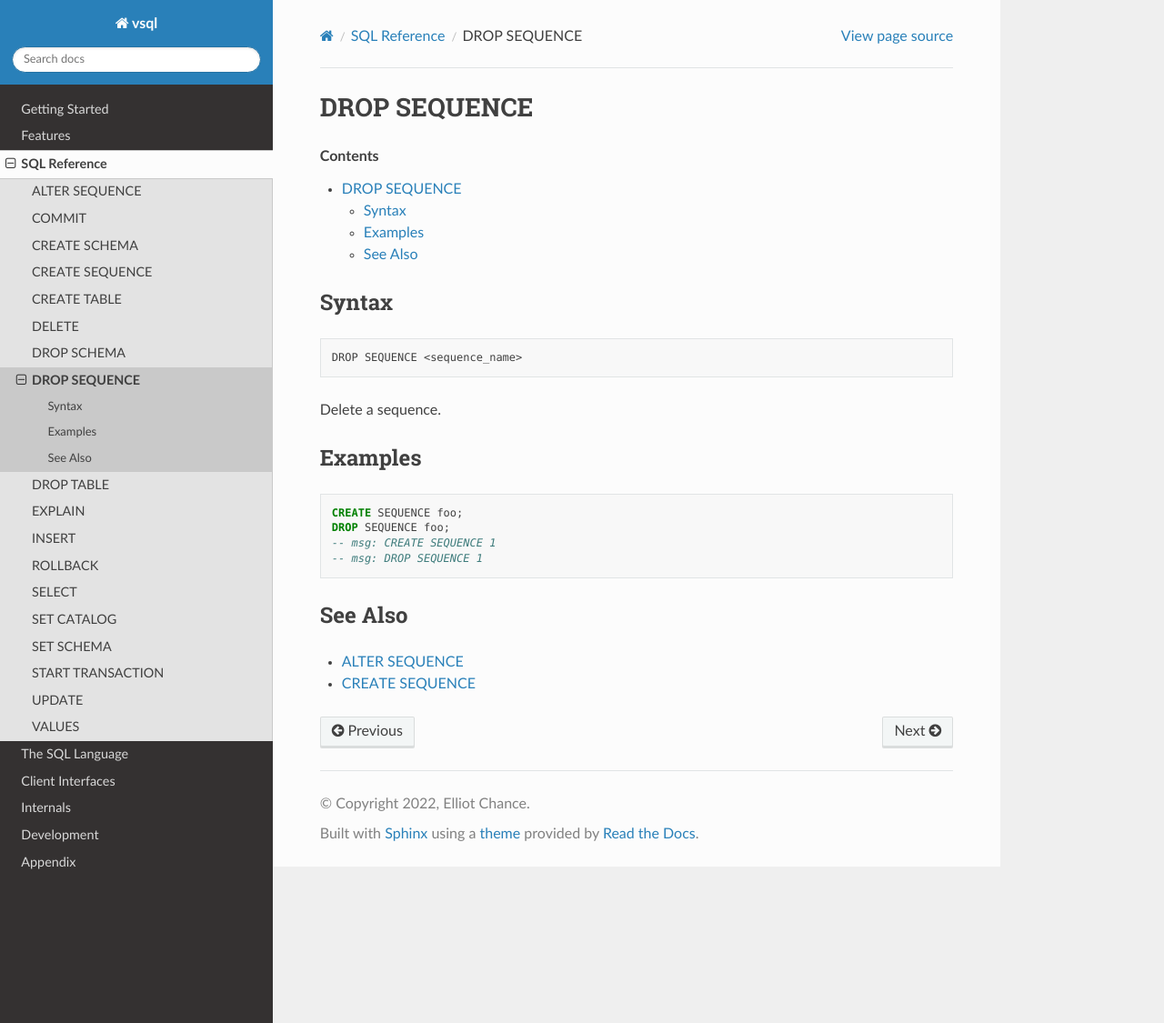
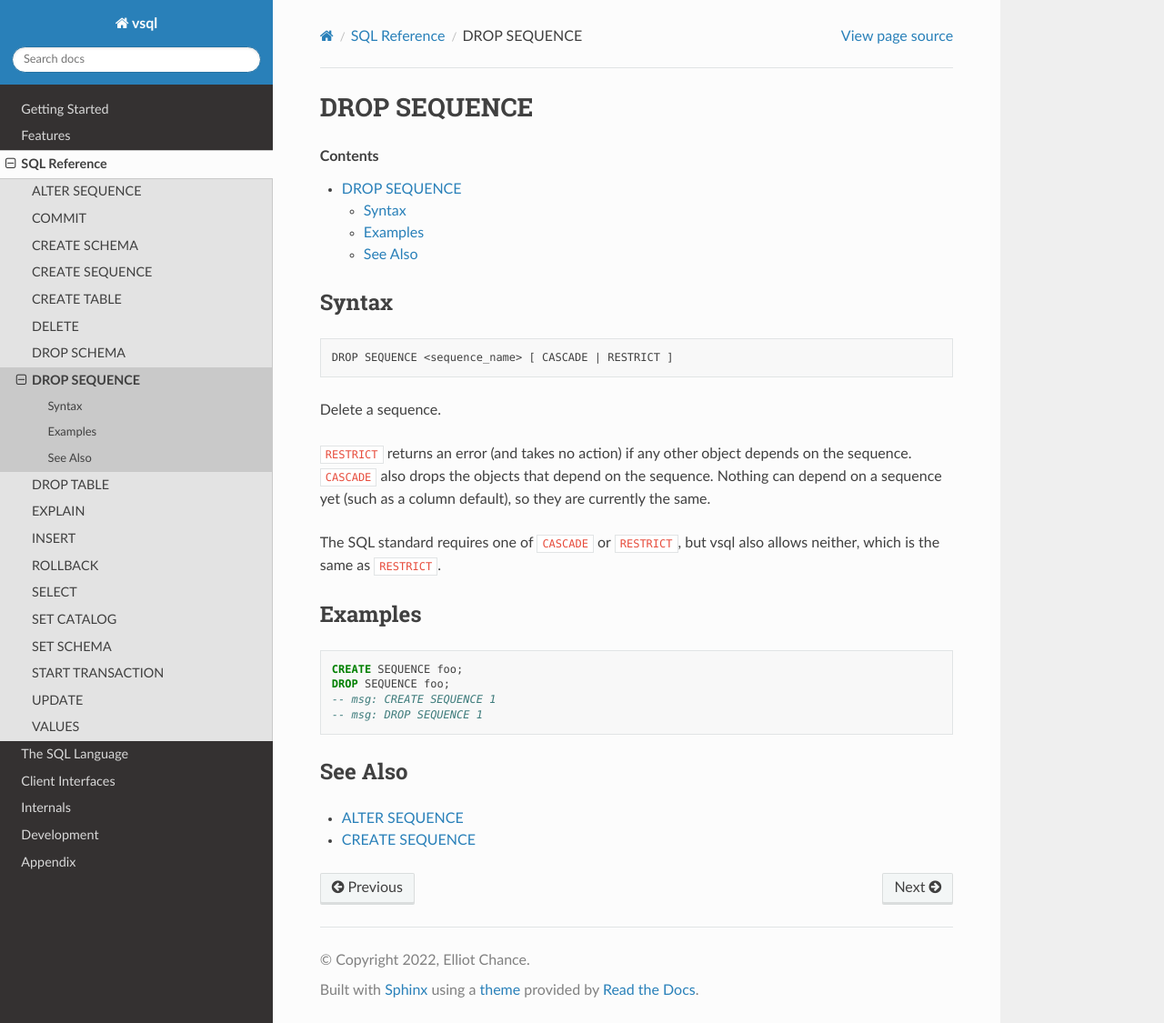
Before and after one commit to elliotchance/vsql, a Sphinx documentation site: the page built from docs/drop-sequence.rst, in a window 1280 px wide and 1125 px high. Shown: the whole window at 91% size. Built offline with Sphinx 7.4.7 and the Read the Docs theme 3.1.0, drawn with Linux system fonts in a browser that asks for light colours.

Commit message:
language: Support RESTRICT and CASCADE in DROP TABLE and SEQUENCE
Nothing can depend on a table or sequence yet, so both behave the same for
now. The drop behavior is kept on the statement for when views, foreign keys
or column defaults need it. Leaving it out is still allowed as an extension
and means RESTRICT.

SQL F031-13
SQL F032
SQL T176

Fixes #336

Co-Authored-By: Claude Opus 5.5 <noreply@anthropic.com>

```diff
--- a/docs/drop-sequence.rst
+++ b/docs/drop-sequence.rst
@@ -8,9 +8,17 @@ Syntax
 
 .. code-block:: text
 
-  DROP SEQUENCE <sequence_name>
+  DROP SEQUENCE <sequence_name> [ CASCADE | RESTRICT ]
 
 Delete a sequence.
+
+``RESTRICT`` returns an error (and takes no action) if any other object depends
+on the sequence. ``CASCADE`` also drops the objects that depend on the sequence.
+Nothing can depend on a sequence yet (such as a column default), so they are
+currently the same.
+
+The SQL standard requires one of ``CASCADE`` or ``RESTRICT``, but vsql also
+allows neither, which is the same as ``RESTRICT``.
 
 Examples
 --------
--- a/docs/sql-compliance.rst
+++ b/docs/sql-compliance.rst
@@ -358,7 +358,7 @@ As of the latest version (or at least the version of this documentation)
    * - ❌ F031-04
      - ``ALTER TABLE`` statement: ``ADD COLUMN`` clause
 
-   * - ❌ F031-13
+   * - ✅ F031-13
      - ``DROP TABLE`` statement: ``RESTRICT`` clause
 
    * - ❌ F031-16
```
Also changed, not shown: other parts of docs/sql-compliance.rst (+1 -1 lines), docs/drop-table.rst (+9 -1 lines), 7 other files.
